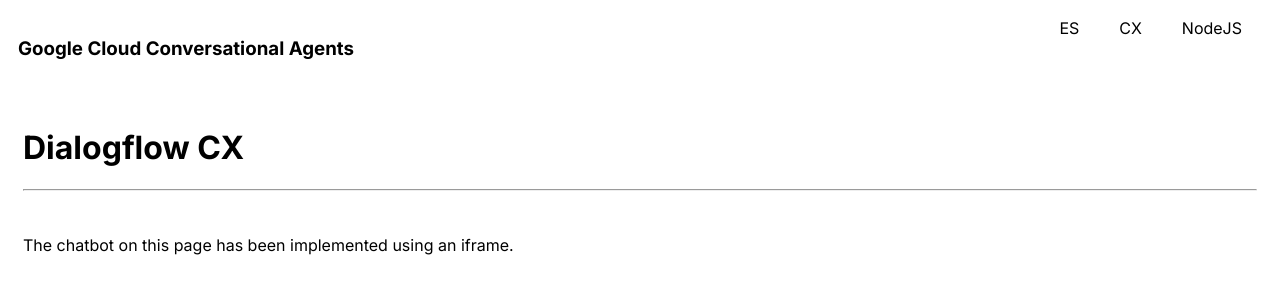
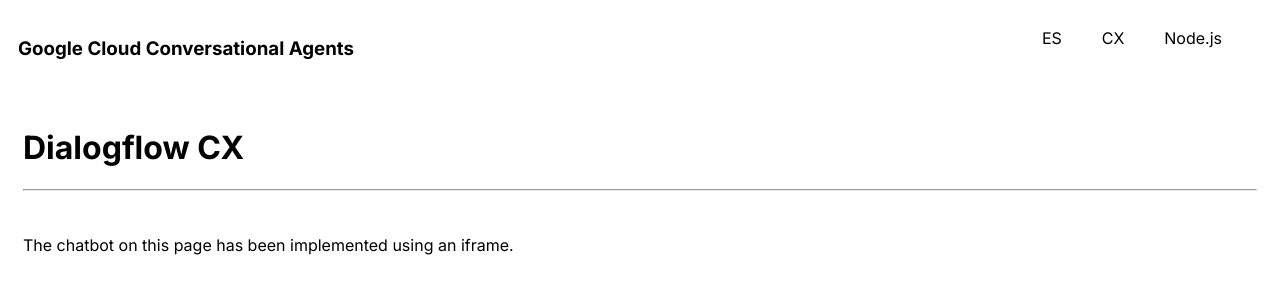
Before and after one commit to malebosambo/dialogflow-nodejs, a Next.js app: page /CX in a window 1280 px wide. Shown: the top 300 px of the page. Built offline with nearby package versions, Linux system fonts and the light colour scheme.

Commit message:
Update navigation.js

```diff
--- a/app/components/navigation.js
+++ b/app/components/navigation.js
@@ -1,19 +1,15 @@
 import Link from "next/link";
-import { useRouter } from "next/navigation";
 
 export default function Navigation() {
-  const router = useRouter();
-  const paths = ["/", "/cx", "rest-node-js"];
-  const active = "Navigation_Link Selected";
-  const inactive = "Navigation_Link";
 
   return (
     <>
-      <div className="Navigation">
-        <Link href="/" className={ paths[0] == router.pathname ? active : inactive }>ES</Link>
-        <Link href="/cx" className={ paths[1] == router.pathname ? active : inactive }>CX</Link>
-        <Link href="/rest-node-js" className={ paths[2] == router.pathname ? active : inactive }>NodeJS</Link>
+      <div className="Menu">
+        <Link href="/">ES</Link>
+        <Link href="/cx">CX</Link>
+        <Link href="/nodejs-lib">Node.js</Link>
       </div>
+
     </>
   )
 }
```
